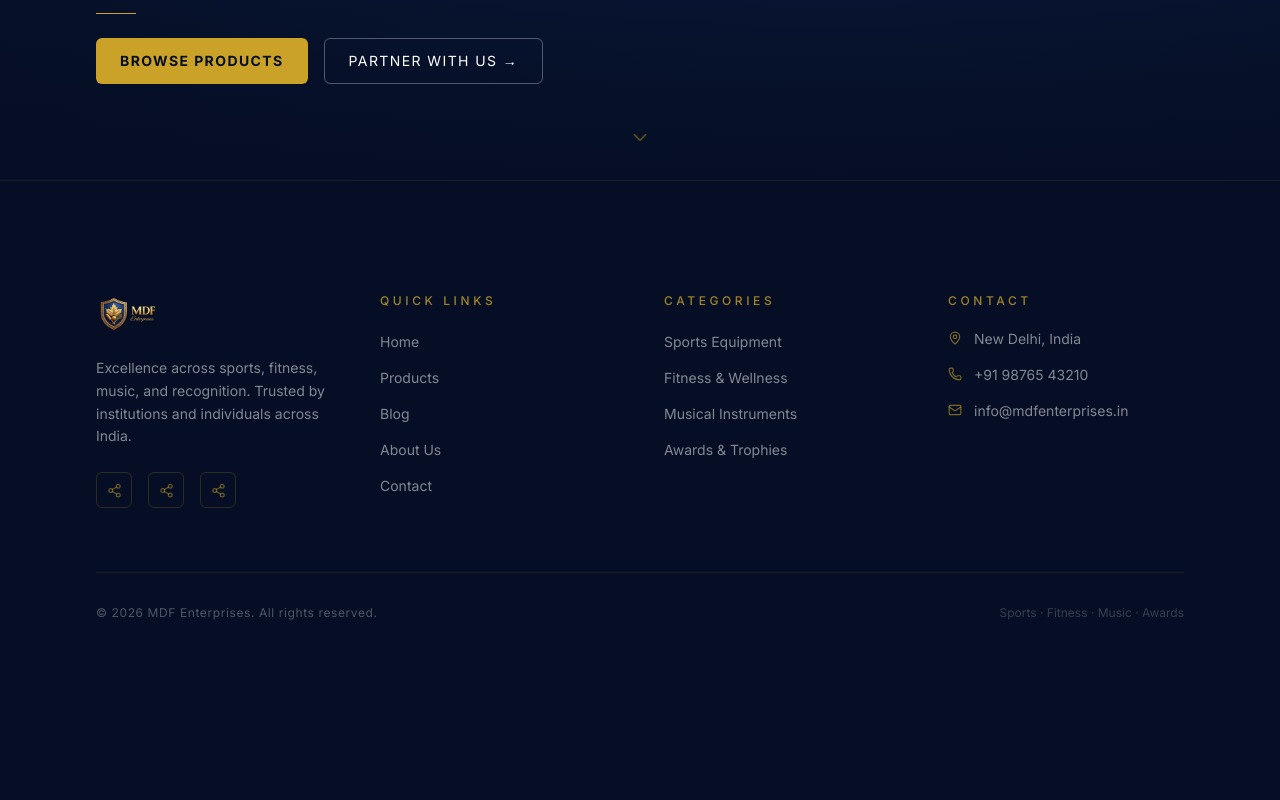
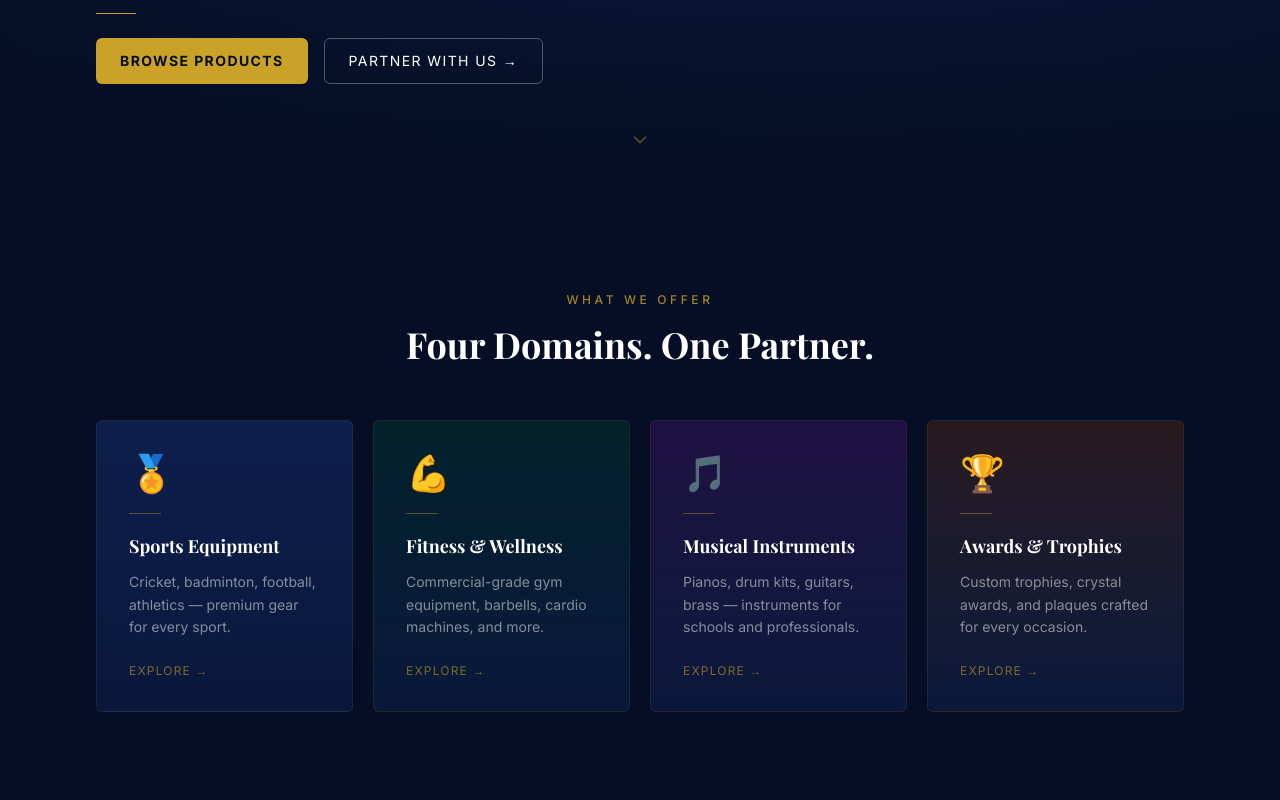
Before and after one commit to plagueeffects-max/supremeSyndicate, a Next.js app in the folder Desktop/zzzSite/: page / in a window 1280 px wide. Shown: the part 620-1420 px from the top of the page. Before the commit the page ends 1353 px from the top, so only its background shows below. Built offline with nearby package versions, Linux system fonts and the light colour scheme; a web font is replaced by a local one.

Commit message:
feat: add Categories section — 4-domain cards with 3D tilt hover and stagger reveal

```diff
--- a/Desktop/zzzSite/app/page.tsx
+++ b/Desktop/zzzSite/app/page.tsx
@@ -1,4 +1,10 @@
 import { Hero } from '@/components/home/Hero'
+import { Categories } from '@/components/home/Categories'
 export default function Home() {
-  return <Hero />
+  return (
+    <>
+      <Hero />
+      <Categories />
+    </>
+  )
 }
--- /dev/null
+++ b/Desktop/zzzSite/components/home/Categories.tsx
@@ -0,0 +1,107 @@
+'use client'
+
+import Link from 'next/link'
+import { motion } from 'framer-motion'
+import { TiltCard } from '@/components/ui/TiltCard'
+import { AnimatedSection } from '@/components/ui/AnimatedSection'
+
+const categories = [
+  {
+    id: 'sports',
+    label: 'Sports Equipment',
+    icon: '🏅',
+    description: 'Cricket, badminton, football, athletics — premium gear for every sport.',
+    href: '/products?category=sports',
+    accent: 'from-blue-900/40',
+  },
+  {
+    id: 'fitness',
+    label: 'Fitness & Wellness',
+    icon: '💪',
+    description: 'Commercial-grade gym equipment, barbells, cardio machines, and more.',
+    href: '/products?category=fitness',
+    accent: 'from-emerald-900/30',
+  },
+  {
+    id: 'music',
+    label: 'Musical Instruments',
+    icon: '🎵',
+    description: 'Pianos, drum kits, guitars, brass — instruments for schools and professionals.',
+    href: '/products?category=music',
+    accent: 'from-purple-900/30',
+  },
+  {
+    id: 'awards',
+    label: 'Awards & Trophies',
+    icon: '🏆',
+    description: 'Custom trophies, crystal awards, and plaques crafted for every occasion.',
+    href: '/products?category=awards',
+    accent: 'from-amber-900/30',
+  },
+]
+
+const stagger = {
+  hidden: {},
+  show: { transition: { staggerChildren: 0.12 } },
+}
+
+const cardVariant = {
+  hidden: { opacity: 0, y: 40 },
+  show: { opacity: 1, y: 0, transition: { duration: 0.7, ease: [0.25, 0.1, 0.25, 1] } },
+}
+
+export function Categories() {
+  return (
+    <section className="section-padding bg-deep">
+      <div className="mx-auto max-w-7xl">
+        <AnimatedSection className="mb-14 text-center">
+          <p className="label-gold mb-4">What We Offer</p>
+          <h2 className="font-display text-3xl md:text-4xl font-bold text-white">
+            Four Domains. One Partner.
+          </h2>
+        </AnimatedSection>
+
+        <motion.div
+          variants={stagger}
+          initial="hidden"
+          whileInView="show"
+          viewport={{ once: true, margin: '-60px' }}
+          className="grid grid-cols-1 sm:grid-cols-2 lg:grid-cols-4 gap-5"
+        >
+          {categories.map(cat => (
+            <motion.div key={cat.id} variants={cardVariant} className="perspective-1000">
+              <TiltCard>
+                <Link href={cat.href} className="group block h-full">
+                  <div
+                    className={`
+                      relative h-full min-h-[280px] rounded-sm border border-gold/10
+                      bg-gradient-to-b ${cat.accent} to-navy/60
+                      p-8 flex flex-col
+                      hover:border-gold/30 transition-colors duration-300
+                      overflow-hidden
+                    `}
+                  >
+                    <div className="absolute inset-0 bg-gradient-to-t from-gold/5 to-transparent opacity-0 group-hover:opacity-100 transition-opacity duration-300 rounded-sm" />
+                    <div className="relative">
+                      <span className="text-4xl mb-5 block">{cat.icon}</span>
+                      <div className="w-8 h-px bg-gold/40 mb-5" />
+                      <h3 className="font-display text-lg font-bold text-white mb-3 leading-snug">
+                        {cat.label}
+                      </h3>
+                      <p className="text-white/50 text-sm leading-relaxed flex-1">
+                        {cat.description}
+                      </p>
+                      <div className="mt-6 text-gold/60 text-xs tracking-widest uppercase group-hover:text-gold transition-colors duration-200">
+                        Explore →
+                      </div>
+                    </div>
+                  </div>
+                </Link>
+              </TiltCard>
+            </motion.div>
+          ))}
+        </motion.div>
+      </div>
+    </section>
+  )
+}
```
